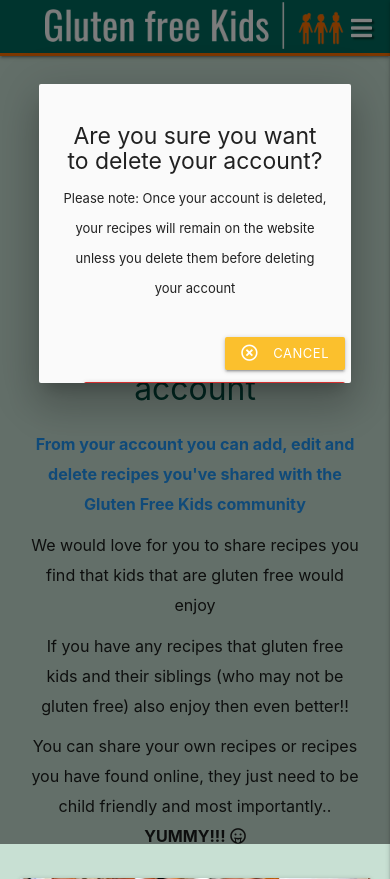
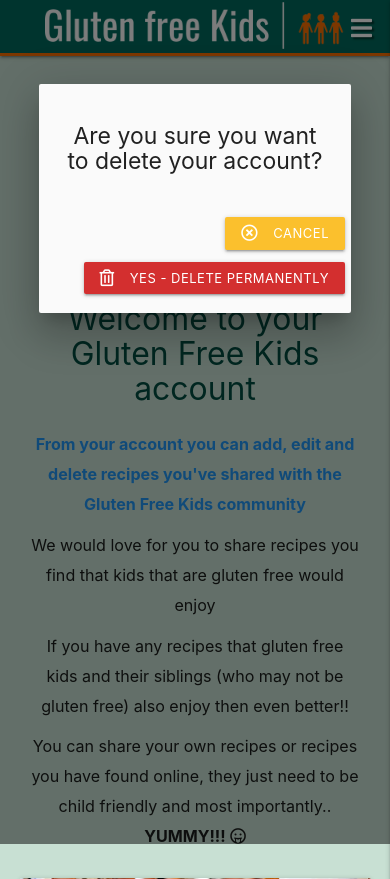
Before and after one commit to EDavies2020/GFRecipes_MS3, a Flask app: page /account/1 in a window 390 px wide, after a click on "delete account". Shown: the top 879 px of the page. Run offline with Flask 2, Linux system fonts and the light colour scheme; the visitor is signed in with stand-in values (Sample User, id 1); a database or web service that is not in the repository returns one stand-in record (values such as "Sample title"); some libraries are stand-ins or nearby versions.

Commit message:
delete mdal made bigger for mobile view

```diff
--- a/static/css/style.css
+++ b/static/css/style.css
@@ -205,6 +205,9 @@ body {
 #account-delete a:hover {
     text-decoration: underline;
 }
+.modal-footer {
+    margin-bottom: 50px!important;
+}
 /* add recipes page */
 .add-recipe-title {
     background-image: url(/static/images/recipetop.jpg);
--- a/templates/account.html
+++ b/templates/account.html
@@ -57,12 +57,12 @@
         <h6>Have you decided you'd like to delete your account?</h6>
         <h6 class="orange-text"><b>We will be sorry to see you go!</b></h6>
         <p>However, if you have decided you no longer want your account then please click the link below</p>
+        <p>Please note: Once your account is deleted, your recipes will remain on the website unless you delete them before deleting your account</p>
             <!--delete account confirmation modal-->
             <a class="modal-trigger" href="#deletemodal">delete account</a>
                 <div id="deletemodal" class="modal">
                     <div class="modal-content">
                         <h5>Are you sure you want to delete your account?</h5>
-                        <p>Please note: Once your account is deleted, your recipes will remain on the website unless you delete them before deleting your account</p>
                     </div>
                     <div class="modal-footer">
                         <a href="{{ url_for('account', username=session['user']) }}" class="modal-close btn-small yellow darken-2"><i
```
